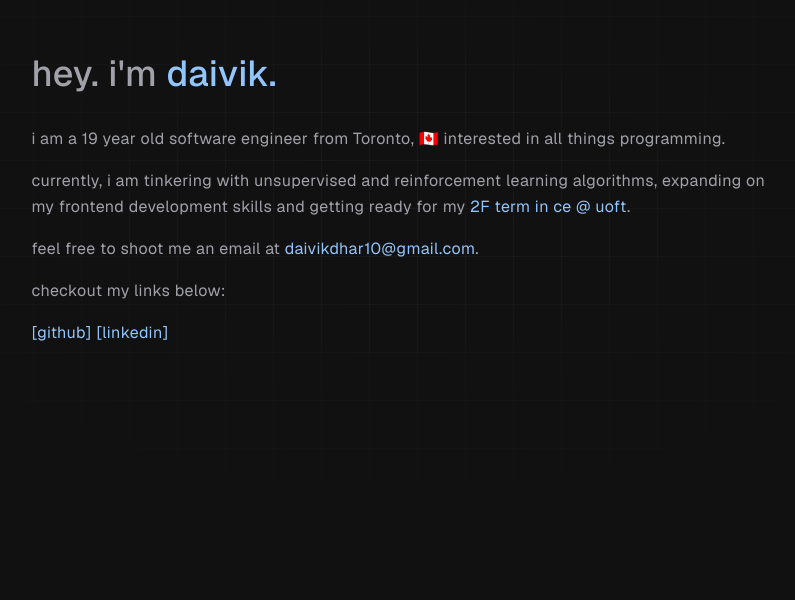
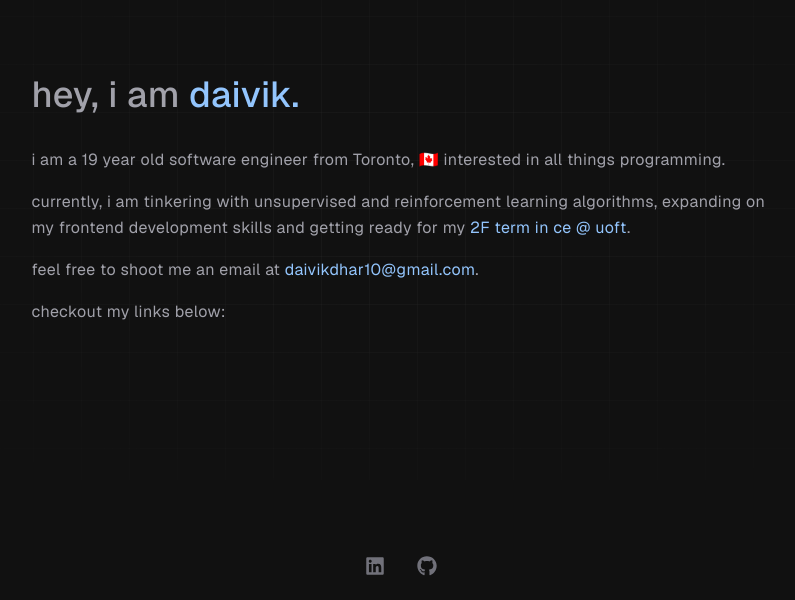
Before and after one commit to dhardaiv/Personal-Site, a Next.js app: page / in a window 1280 px wide. Shown: the part 200-800 px from the top of the page, without its empty margins (239-1034 px from the left). Built offline with nearby package versions, Linux system fonts and the light colour scheme.

Commit message:
add motion divs to enhance

```diff
--- a/app/page.tsx
+++ b/app/page.tsx
@@ -13,26 +13,33 @@ export default function Home() {
     animate: { opacity: 1, y: 0 },
     transition: { duration: 0.75, delay: 0.5 },
   };
+
   return (
     <main>
       <title>daivik dhar</title>
       <meta name="description" content="a 19 year old aspiring software engineer from Toronto, CA." />
       <div className="flex justify-center items-center min-h-screen">
         <div className="flex relative w-4/5 h-[70vh] p-4 inset-0 bg-[linear-gradient(to_right,#80808012_1px,transparent_1px),linear-gradient(to_bottom,#80808012_1px,transparent_1px)] bg-[size:48px_48px] [mask-image:radial-gradient(ellipse_at_center,black,transparent)]"></div>
-          <div className="flex flex-col gap-8 p-6 absolute h-[40vh] p-4 justify-center items-center text-zinc-400" {...fadeInUpAnimation}>
-            <div className="flex flex-col gap-4 md:w-3/5 tracking-wide leading-relaxed text-zinc-400">
-              <p className="text-4xl mb-4 font-medium">
-                hey. i&apos;m <span className="text-blue-300">daivik.</span>
-              </p>
-              <p>i am a {age} year old software engineer from Toronto, 🇨🇦 interested in all things programming.</p>
-              <p>currently, i am tinkering with unsupervised and reinforcement learning algorithms, expanding on my frontend development skills and getting ready for my  <a href="https://chem-eng.utoronto.ca/"><span className="text-blue-300">2F term in ce @ uoft</span></a>.</p>
-              <p>feel free to shoot me an email at  <a href="mailto:vikdai217@gmail.com"><span className="text-blue-300">daivikdhar10@gmail.com</span></a>.</p>
-              <p> checkout my links below: </p>
-              <div className="links">
-                <a href="https://github.com/dhardaiv"><span className="text-blue-300">[github]</span></a>       <a href="https://www.linkedin.com/in/daivik-dhar-919483222/?originalSubdomain=ca"><span className="text-blue-300">[linkedin]</span></a>
-              </div>
-            </div>
+        <motion.div className="flex flex-col gap-8 p-6 absolute h-[40vh] p-4 justify-center items-center text-zinc-400" {...fadeInUpAnimation}>
+          <div className="flex flex-col gap-4 md:w-3/5 tracking-wide leading-relaxed text-zinc-400">
+            <p className="text-4xl mb-4 font-medium">
+              hey, i am <span className="text-blue-300">daivik.</span>
+            </p>
+            <p>i am a {age} year old software engineer from Toronto, 🇨🇦 interested in all things programming.</p>
+            <p>currently, i am tinkering with unsupervised and reinforcement learning algorithms, expanding on my frontend development skills and getting ready for my <a href="https://chem-eng.utoronto.ca/"><span className="text-blue-300">2F term in ce @ uoft</span></a>.</p>
+            <p>feel free to shoot me an email at <a href="mailto:vikdai217@gmail.com"><span className="text-blue-300">daivikdhar10@gmail.com</span></a>.</p>
+            <p>checkout my links below:</p>
           </div>
+        </motion.div>
+        <motion.div
+          className="flex justify-center items-center fixed bottom-6 w-full gap-8"
+          initial={{ opacity: 0 }}
+          animate={{ opacity: 1 }}
+          transition={{ duration: 0.75, delay: 0.75 }}
+        >
+          <Link href="https://www.linkedin.com/in/daivik-dhar-919483222/?originalSubdomain=ca"><FaLinkedin size={20}/></Link>
+          <Link href="https://github.com/dhardaiv"><FaGithub size={20}/></Link>
+        </motion.div>
       </div>
     </main>
   );
```
